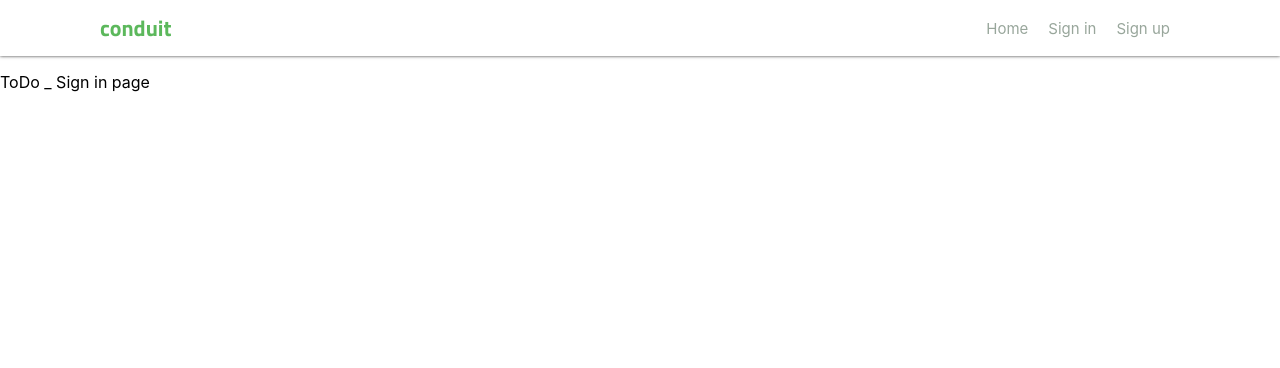
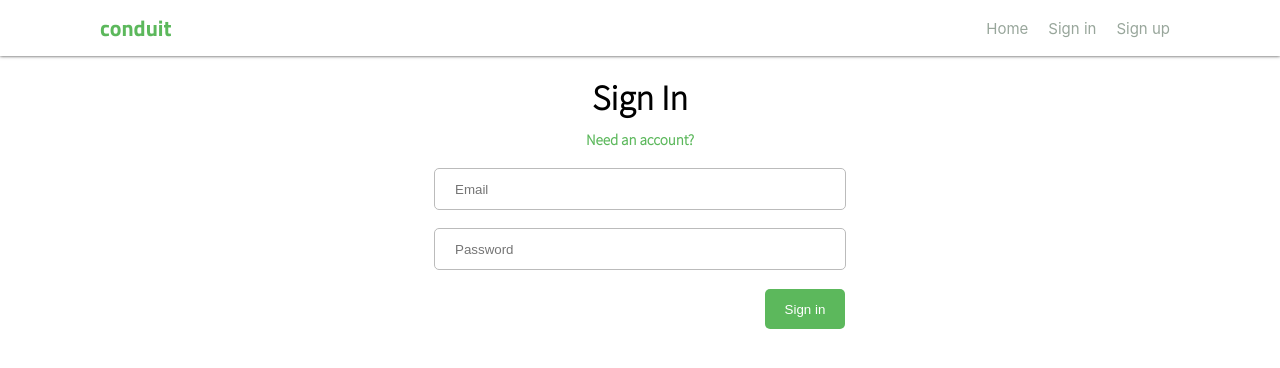
Before and after one commit to abukhadraop-or/rania-aloun-react, a React (Create React App) app: page /sign-in in a window 1280 px wide. Shown: the top 368 px of the page. Built offline with nearby package versions, Linux system fonts and the light colour scheme.

Commit message:
edited routes

```diff
--- /dev/null
+++ b/src/components/Logging/logging.js
@@ -0,0 +1,63 @@
+import styled from 'styled-components';
+import breakpoints from 'styles/break-points';
+import colors from 'styles/colors';
+
+export const Container = styled.div`
+  margin: 1.25rem auto;
+  padding: 0 0.9375rem;
+  width: fit-content;
+  font-family: 'Source Sans Pro';
+`;
+
+export const CardHeader = styled.div`
+  display: flex;
+  flex-direction: column;
+  align-items: center;
+`;
+
+export const Text = styled.p`
+  font-size: 35px;
+  margin: 0;
+  font-weight: bold;
+`;
+
+export const Link = styled.a`
+  color: ${colors.boringGreen};
+  text-decoration: none;
+  font-size: 15px;
+  font-weight: bold;
+  margin: 10px;
+`;
+
+export const CardContainer = styled.form`
+  display: flex;
+  flex-direction: column;
+  align-items: flex-end;
+  flex-wrap: wrap;
+  margin: 10px 0;
+`;
+
+export const Input = styled.input`
+  background-color: transparent;
+  border-radius: 0.25rem;
+  height: 1.25rem;
+  margin: 0;
+  padding: 10px 20px;
+  width: 23.125rem;
+  border: none;
+  outline: 0.0625rem solid ${colors.ashGrey};
+
+  @media (max-width: ${breakpoints.tablet}) {
+    width: fit-content;
+  }
+`;
+
+export const SubmitBtn = styled.input`
+  cursor: pointer;
+  background-color: ${colors.boringGreen};
+  color: white;
+  border: none;
+  height: 40px;
+  width: 80px;
+  border-radius: 5px;
+`;
--- a/src/pages/SignIn.jsx
+++ b/src/pages/SignIn.jsx
@@ -1,5 +1,14 @@
 import React from 'react';
 import Header from 'components/Header';
+import {
+  Container,
+  Input,
+  CardHeader,
+  Text,
+  Link,
+  CardContainer,
+  SubmitBtn,
+} from 'components/Logging/logging';
 
 /**
  * Component holding temporary text for sign in page, to be implemented
@@ -8,9 +17,25 @@ function SignIn() {
   return (
     <>
       <Header />
-      <div>
-        <p>ToDo _ Sign in page</p>
-      </div>
+      <Container>
+        <CardHeader>
+          <Text>Sign In</Text>
+          <Link href="www.google.com">Need an account?</Link>
+        </CardHeader>
+
+        <CardContainer>
+          <Input type="text" id="email" name="email" placeholder="Email" />
+          <br />
+          <Input
+            type="password"
+            id="password"
+            name="password"
+            placeholder="Password"
+          />
+          <br />
+          <SubmitBtn type="submit" value="Sign in" />
+        </CardContainer>
+      </Container>
     </>
   );
 }
--- a/src/pages/SignUp.jsx
+++ b/src/pages/SignUp.jsx
@@ -1,5 +1,14 @@
 import React from 'react';
 import Header from 'components/Header';
+import {
+  Container,
+  Input,
+  CardHeader,
+  Text,
+  Link,
+  CardContainer,
+  SubmitBtn,
+} from 'components/Logging/logging';
 
 /**
  * Component holding temporary text for sign up page, to be implemented
@@ -7,10 +16,35 @@ import Header from 'components/Header';
 function SignUp() {
   return (
     <>
-      <Header />
-      <div>
-        <p>ToDo _ Sign up page</p>
-      </div>
+      <>
+        <Header />
+        <Container>
+          <CardHeader>
+            <Text>Sign Up</Text>
+            <Link href="www.google.com">Have an account?</Link>
+          </CardHeader>
+
+          <CardContainer>
+            <Input
+              type="text"
+              id="username"
+              name="username"
+              placeholder="Username"
+            />
+            <br />
+            <Input type="text" id="email" name="email" placeholder="Email" />
+            <br />
+            <Input
+              type="password"
+              id="password"
+              name="password"
+              placeholder="Password"
+            />
+            <br />
+            <SubmitBtn type="submit" value="Sign Up" />
+          </CardContainer>
+        </Container>
+      </>
     </>
   );
 }
--- a/src/services/tags-service.js
+++ b/src/services/tags-service.js
@@ -6,6 +6,5 @@ import http from './http-service';
  *
  * @return {Promise} A promise returns array of tags as a response if resolved.
  */
-export const getAllTags = () => http.get(`${config.apiEndpoint}getTags`);
-
+export const getAllTags = () => http.get(`${config.apiEndpoint}tags`);
 export default { getAllTags };
```
